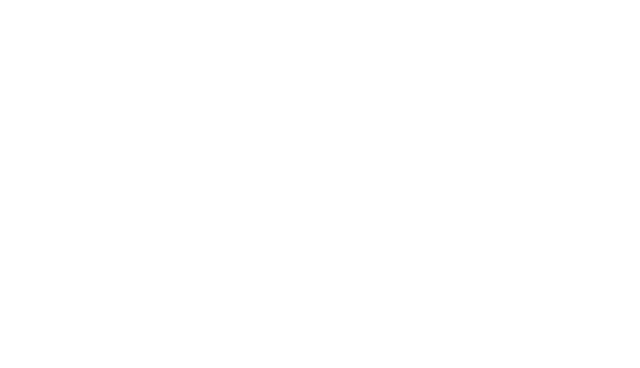
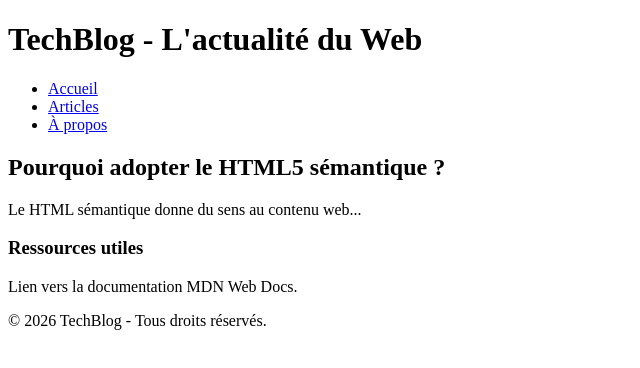
Before and after one commit to CodeVs99/TP-11, a plain HTML site: page index.htm in a window 1280 px wide. Shown: the whole page, without its empty margins (0-640 px from the left). Drawn offline with Linux system fonts and the light colour scheme.

Commit message:
instialiston tp 1

```diff
--- a/index.htm
+++ b/index.htm
@@ -3,9 +3,33 @@
 <head>
     <meta charset="UTF-8">
     <meta name="viewport" content="width=device-width, initial-scale=1.0">
-    <title>Document</title>
+    <title>TP1</title>
 </head>
 <body>
-
+    <!-- CODE À REFACTORISER -->
+<header>
+<h1>TechBlog - L'actualité du Web</h1>
+<nav>
+<ul>
+<li><a href="#accueil">Accueil</a></li>
+<li><a href="#articles">Articles</a></li>
+<li><a href="#a-propos">À propos</a></li>
+</ul>
+</nav>
+</header>
+<main>
+<article>
+<h2>Pourquoi adopter le HTML5 sémantique ?</h2>
+<p>Le HTML sémantique donne du sens au contenu
+web...</p>
+</article>
+<aside>
+<h3>Ressources utiles</h3>
+<p>Lien vers la documentation MDN Web Docs.</p>
+</aside>
+</main>
+<footer>
+<p>&copy; 2026 TechBlog - Tous droits réservés.</p>
+</footer>
 </body>
 </html>
```
